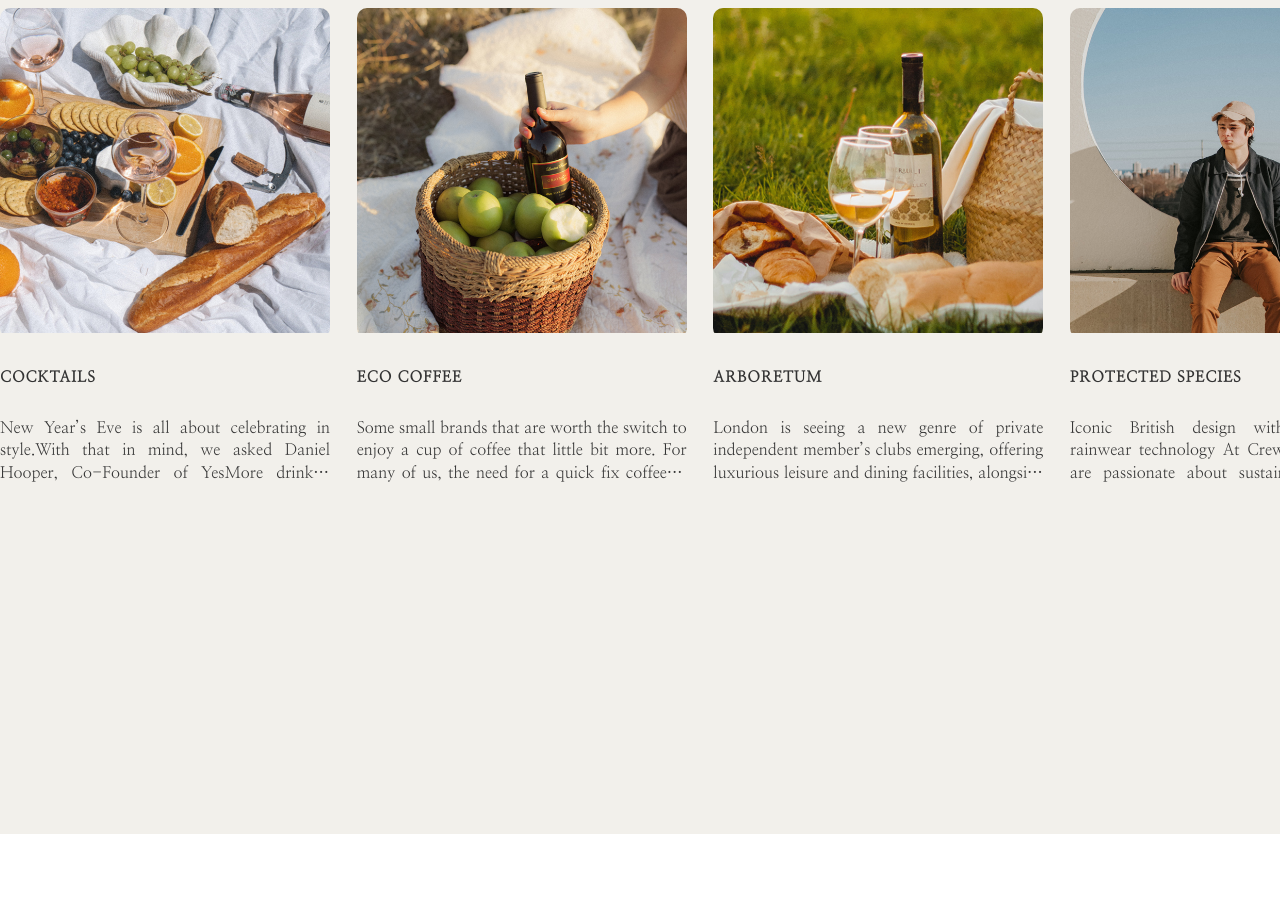
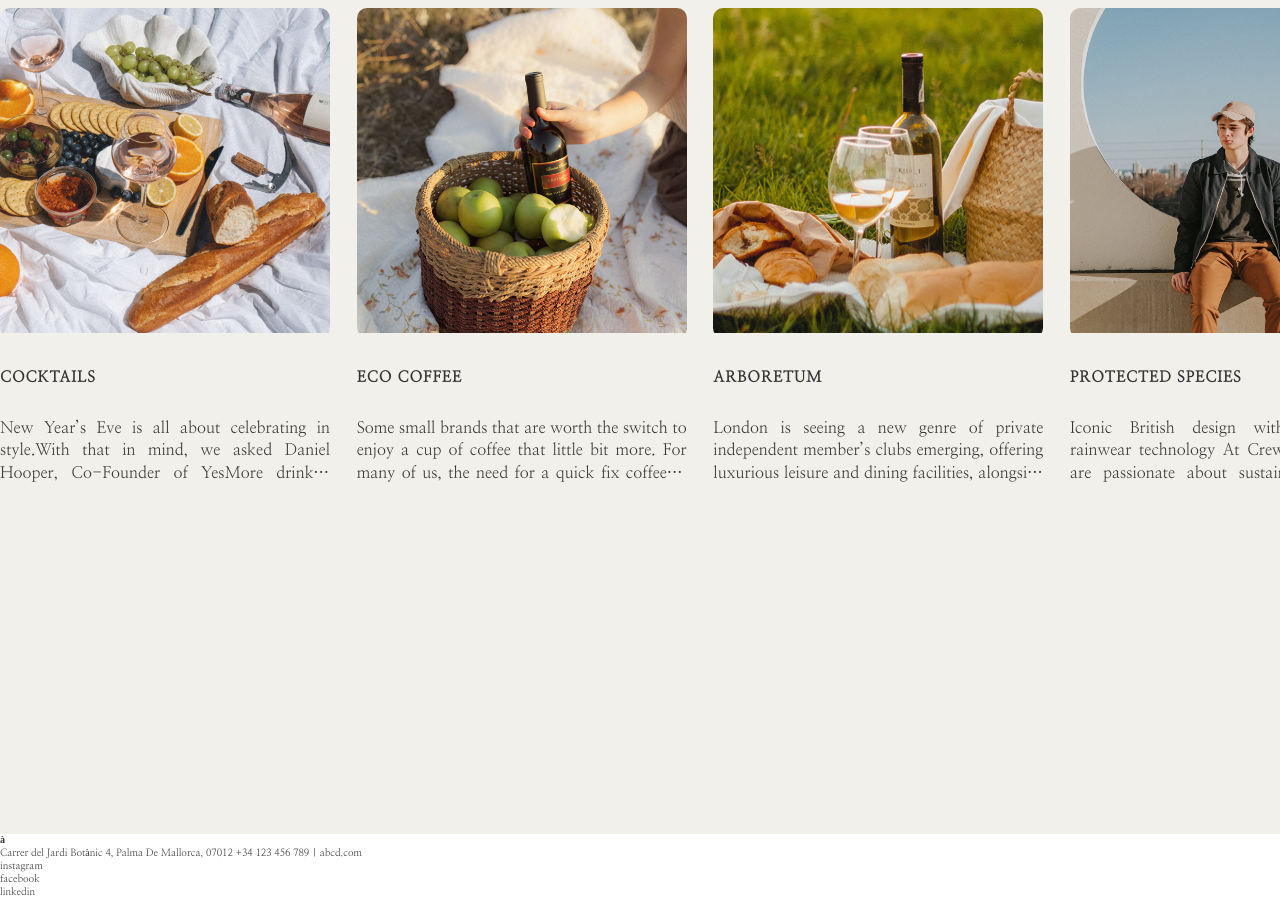
Before and after one commit to hill0ne/crew-a--la-mode, a website: page index.html in a window 1280 px wide. Shown: the part 5244-6143 px from the top of the page. Before the commit the page ends 6078 px from the top, so only its background shows below. Drawn offline with nearby package versions, Linux system fonts and the light colour scheme.

Commit message:
Docs: "추가 footer 영역 시맨틱 마크업"

```diff
--- a/index.html
+++ b/index.html
@@ -10,6 +10,7 @@
     <title>web page</title>
 </head>
 <body>
+    <!-- header -->
     <div class="header_wrap" role="application">
         <header>
             <nav>
@@ -24,7 +25,6 @@
             </nav>
         </header>
     </div>
-
     <!-- content -->
     <main>
         <div class="section_wrap">
@@ -151,6 +151,22 @@
             </section>
         </div>
     </main>
-
+    <!-- footer -->
+    <footer class="footer">
+        <div class="footer--inner_wrap">
+            <h1 class="footer-logo" role="banner">à</h1>
+            <address>
+                <div class="address_wrap">
+                    <span>Carrer del Jardi Botànic 4, Palma De Mallorca, 07012</span>
+                    <span>+34 123 456 789 | abcd.com</span>
+                </div>
+            </address>
+            <ul class="sns-list">
+                <li><a href="#">instagram</a></li>
+                <li><a href="#">facebook</a></li>
+                <li><a href="#">linkedin</a></li>
+            </ul>
+        </div>
+    </footer>
 </body>
 </html>
```
